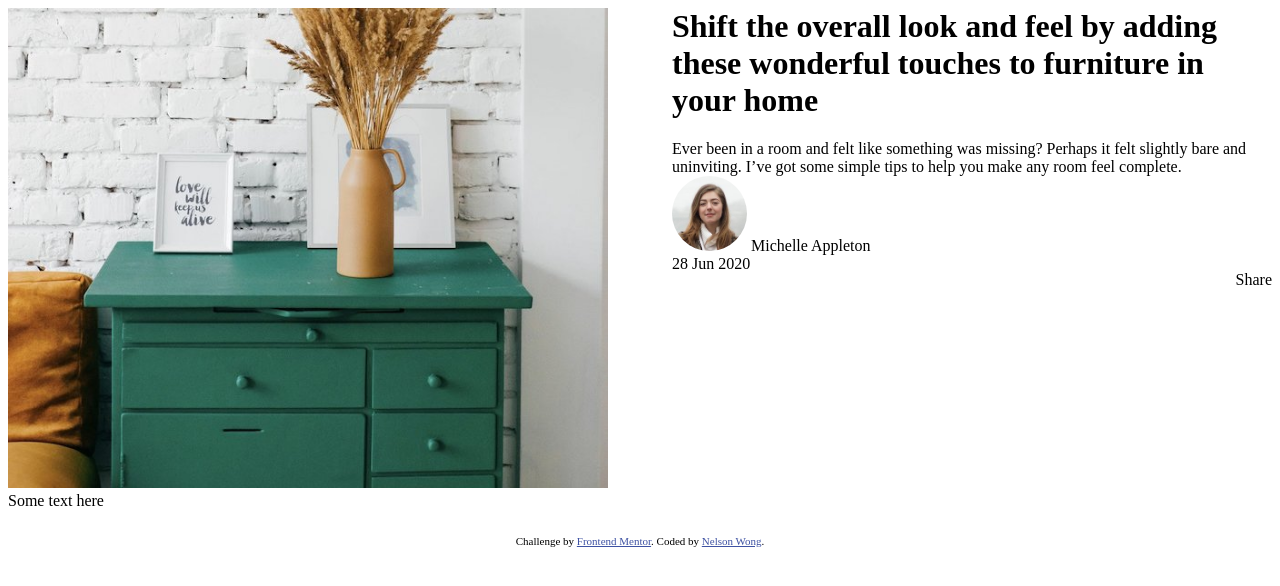
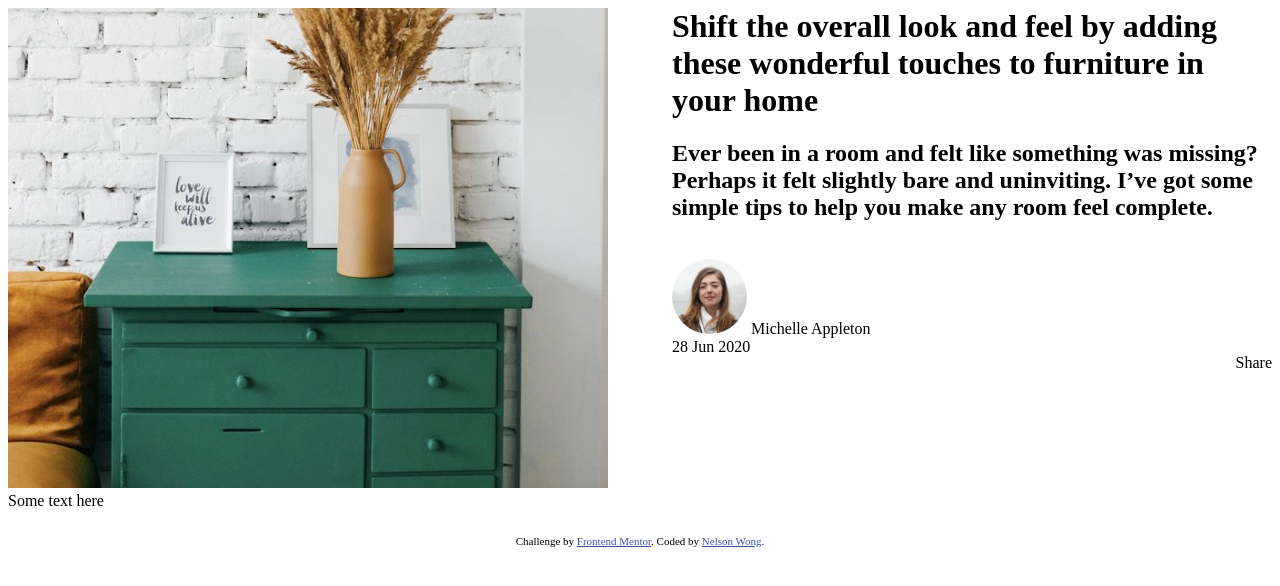
Before and after one commit to nwong02/Web-Projects, a plain HTML site: page index.html in a window 1280 px wide. Drawn offline with Linux system fonts and the light colour scheme.

Commit message:
slight adjust

```diff
--- a/index.html
+++ b/index.html
@@ -27,9 +27,9 @@
         <h1>Shift the overall look and feel by adding these wonderful
         touches to furniture in your home</h1>
 
-        Ever been in a room and felt like something was missing? Perhaps
+        <h2>Ever been in a room and felt like something was missing? Perhaps
         it felt slightly bare and uninviting. I’ve got some simple tips
-        to help you make any room feel complete.
+        to help you make any room feel complete.</h2>
 
         <br>
         <div class='author'>
```
